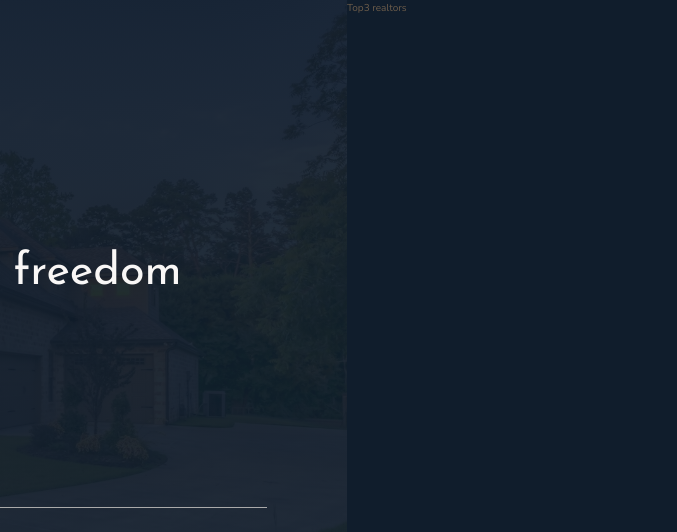
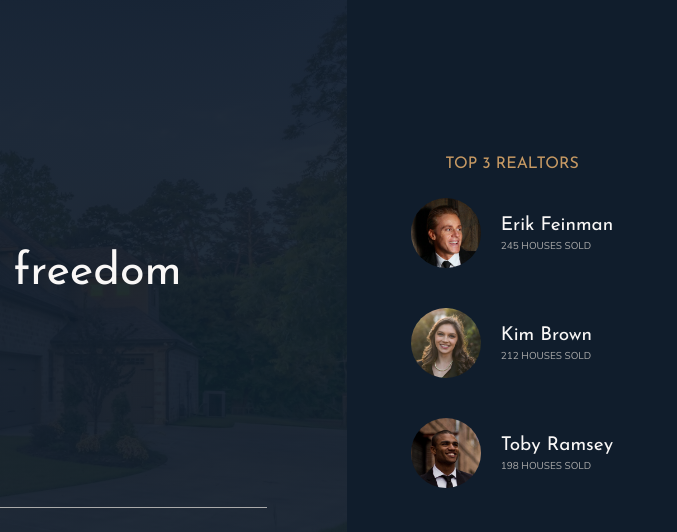
Before and after one commit to Seolcita/Nexter-U, a website: page index.html in a window 1280 px wide. Shown: the top 532 px of the page, 603-1280 px from the left. Drawn offline with nearby package versions, Linux system fonts and the light colour scheme.

Commit message:
Realtors Section

```diff
--- a/index.html
+++ b/index.html
@@ -33,7 +33,28 @@
           <img src="img/logo-bi.png" alt="Seen on logo 4">
       </div>
     </header>
-    <div class="realtors">Top3 realtors</div>
+    <div class="realtors">
+      <h3 class="heading-3">Top 3 Realtors</h3>
+      <div class="realtors__list">
+          <img src="img/realtor-1.jpeg" alt="Realtor 1" class="realtors__img">
+          <div class="realtors__details">
+              <h4 class="heading-4 heading-4--light">Erik Feinman</h4>
+              <p class="realtors__sold">245 houses sold</p>
+          </div>
+
+          <img src="img/realtor-2.jpeg" alt="Realtor 2" class="realtors__img">
+          <div class="realtors__details">
+              <h4 class="heading-4 heading-4--light">Kim Brown</h4>
+              <p class="realtors__sold">212 houses sold</p>
+          </div>
+
+          <img src="img/realtor-3.jpeg" alt="Realtor 3" class="realtors__img">
+          <div class="realtors__details">
+              <h4 class="heading-4 heading-4--light">Toby Ramsey</h4>
+              <p class="realtors__sold">198 houses sold</p>
+          </div>
+      </div>
+    </div>
     <section class="features">
       <div class="feature">
         <svg class="feature__icon">
--- a/sass/_realtors.scss
+++ b/sass/_realtors.scss
@@ -3,4 +3,43 @@
 .realtors {
   background-color: $color-secondary;
   grid-column: col-start 7 / full-end;
+  padding: 3rem;
+
+  display: grid;
+  align-content: center;
+  justify-content: center;
+  justify-items: center;
+  grid-row-gap: 2rem;
+
+  @media only screen and (max-width: $bp-medium) {
+    grid-column: 1 / -1;
+  }
+
+  &__list {
+    display: grid;
+    grid-template-columns: min-content max-content;
+    grid-column-gap: 2rem;
+    grid-row-gap: 5vh;
+    align-items: center;
+
+    @media only screen and (max-width: $bp-medium) {
+      grid-template-columns: repeat(3, min-content max-content);
+    }
+
+    @media only screen and (max-width: $bp-small) {
+      grid-template-columns: min-content max-content;
+    }
+  }
+
+  &__img {
+    width: 7rem;
+    border-radius: 50%;
+    display: block;
+  }
+
+  &__sold {
+    text-transform: uppercase;
+    color: $color-grey-light-2;
+    margin-top: -3px;
+  }
 }
```
Also changed, not shown: css/style.css.
